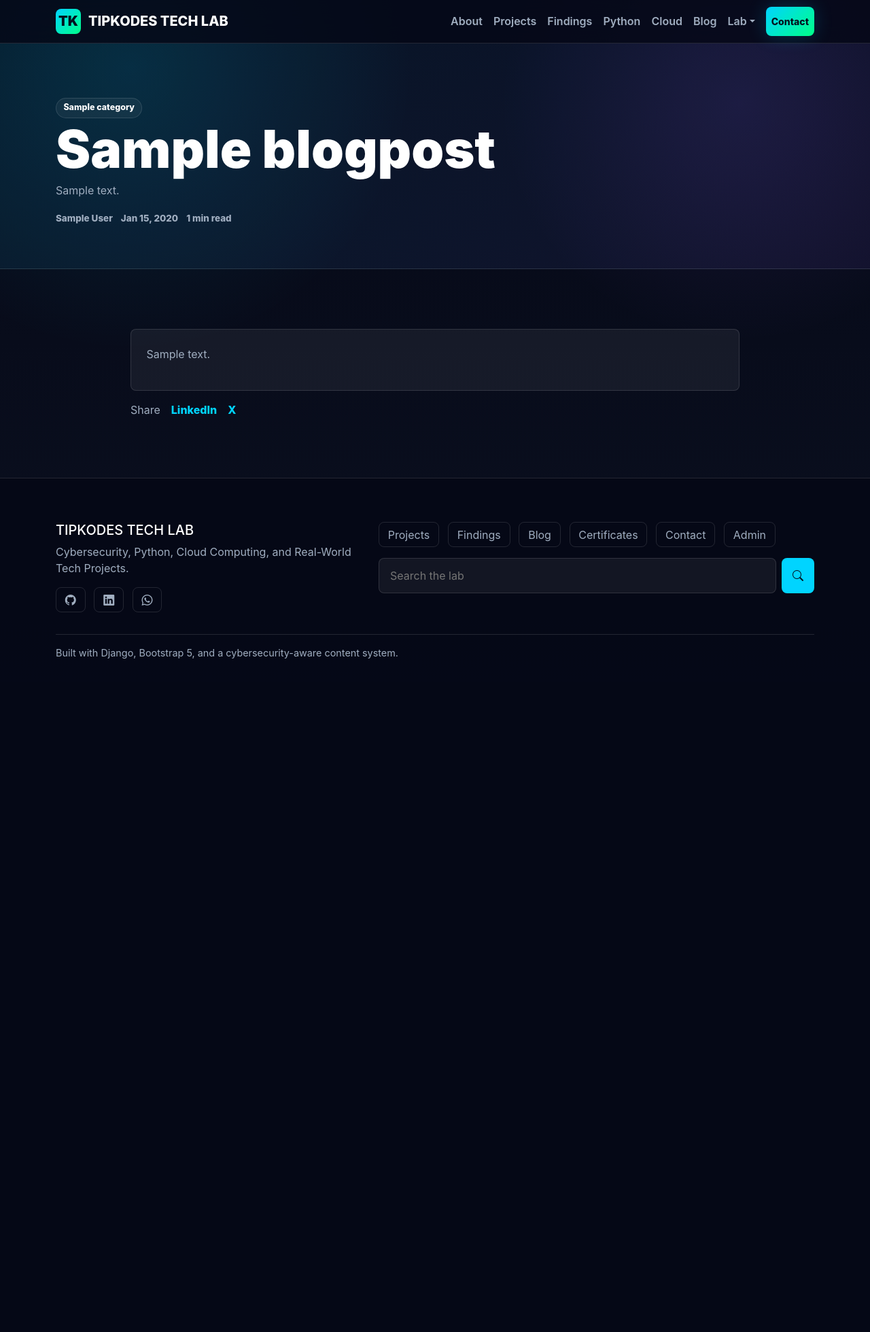
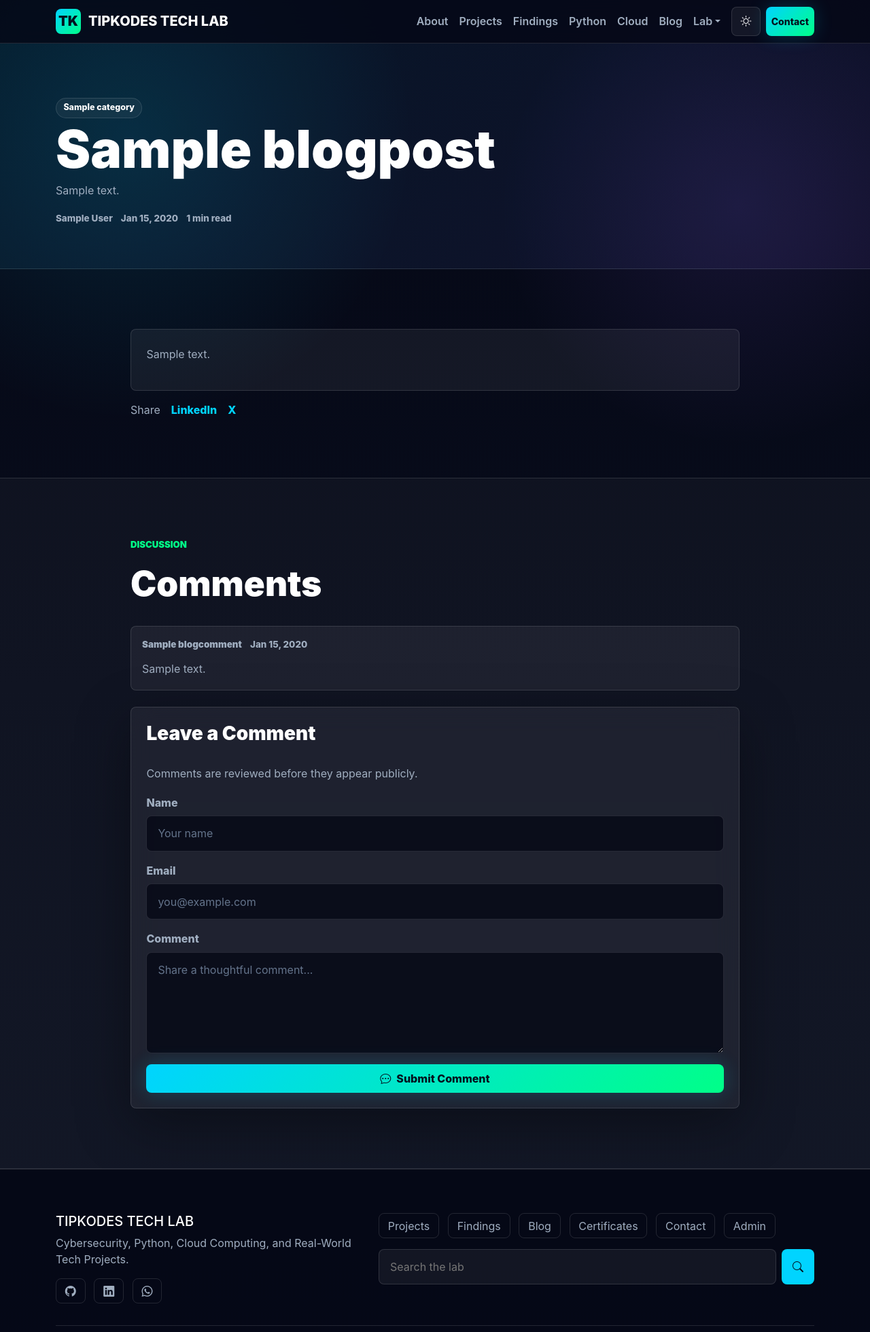
Before and after one commit to TipCodez/tipkodes_tech_lab, a Django app: page /blog/sample/ in a window 1280 px wide. Shown: the top 1960 px of the page at 68% size. Before the commit the page ends 969 px from the top, so only its background shows below. Run offline with Django 5.2, Linux system fonts and the light colour scheme; tables that the repository leaves empty hold one stand-in row (values such as "Sample post").

Commit message:
Add admin dashboard theme toggle and blog comments

```diff
--- a/core/forms.py
+++ b/core/forms.py
@@ -1,6 +1,6 @@
 from django import forms
 
-from .models import ContactMessage
+from .models import BlogComment, ContactMessage
 
 
 class ContactForm(forms.ModelForm):
@@ -19,3 +19,20 @@ class ContactForm(forms.ModelForm):
         if len(message) < 10:
             raise forms.ValidationError("Please enter at least 10 characters.")
         return message
+
+
+class BlogCommentForm(forms.ModelForm):
+    class Meta:
+        model = BlogComment
+        fields = ["name", "email", "comment"]
+        widgets = {
+            "name": forms.TextInput(attrs={"placeholder": "Your name"}),
+            "email": forms.EmailInput(attrs={"placeholder": "you@example.com"}),
+            "comment": forms.Textarea(attrs={"rows": 5, "placeholder": "Share a thoughtful comment..."}),
+        }
+
+    def clean_comment(self):
+        comment = self.cleaned_data["comment"].strip()
+        if len(comment) < 10:
+            raise forms.ValidationError("Please enter at least 10 characters.")
+        return comment
--- a/core/models.py
+++ b/core/models.py
@@ -246,6 +246,20 @@ class BlogPost(SluggedModel):
         return reverse("blog_detail", kwargs={"slug": self.slug})
 
 
+class BlogComment(TimeStampedModel):
+    post = models.ForeignKey(BlogPost, on_delete=models.CASCADE, related_name="comments")
+    name = models.CharField(max_length=120)
+    email = models.EmailField()
+    comment = models.TextField()
+    is_approved = models.BooleanField(default=False)
+
+    class Meta:
+        ordering = ["-created_at"]
+
+    def __str__(self):
+        return f"Comment by {self.name} on {self.post}"
+
+
 class Certificate(SluggedModel):
     issuing_organization = models.CharField(max_length=180)
     category = models.ForeignKey(Category, on_delete=models.SET_NULL, null=True, blank=True, limit_choices_to={"category_type": "certificate"})
--- a/core/views.py
+++ b/core/views.py
@@ -5,7 +5,7 @@ from django.core.paginator import Paginator
 from django.db.models import Count, Q
 from django.shortcuts import get_object_or_404, redirect, render
 
-from .forms import ContactForm
+from .forms import BlogCommentForm, ContactForm
 from .models import (
     BlogPost,
     CareerTrack,
@@ -182,8 +182,24 @@ def blog(request):
 
 def blog_detail(request, slug):
     post = get_object_or_404(BlogPost.objects.prefetch_related("tags"), slug=slug, status=BlogPost.Status.PUBLISHED)
+    comment_form = BlogCommentForm(request.POST or None)
+    if request.method == "POST" and comment_form.is_valid():
+        comment = comment_form.save(commit=False)
+        comment.post = post
+        comment.save()
+        messages.success(request, "Your comment was submitted and is waiting for approval.")
+        return redirect(post.get_absolute_url())
     related = BlogPost.objects.filter(status=BlogPost.Status.PUBLISHED, category=post.category).exclude(pk=post.pk)[:3]
-    return render(request, "blog_detail.html", {"post": post, "related_posts": related})
+    return render(
+        request,
+        "blog_detail.html",
+        {
+            "post": post,
+            "related_posts": related,
+            "comment_form": comment_form,
+            "comments": post.comments.filter(is_approved=True),
+        },
+    )
 
 
 def gallery(request):
--- a/static/css/style.css
+++ b/static/css/style.css
@@ -15,6 +15,20 @@
   --blue: #38bdf8;
   --radius: 8px;
   --shadow: 0 24px 80px rgba(0, 0, 0, 0.35);
+}
+
+[data-theme="light"] {
+  --bg: #f7fafc;
+  --bg-2: #e8eef8;
+  --panel: rgba(255, 255, 255, 0.78);
+  --panel-strong: rgba(255, 255, 255, 0.95);
+  --line: rgba(15, 23, 42, 0.12);
+  --text: #0f172a;
+  --muted: #475569;
+  --cyan: #0369a1;
+  --green: #047857;
+  --violet: #6d28d9;
+  --shadow: 0 24px 60px rgba(15, 23, 42, 0.14);
 }
 
 * { box-sizing: border-box; }
@@ -56,9 +70,24 @@ main { overflow: hidden; }
 .navbar .nav-link:hover, .navbar .nav-link:focus { color: var(--cyan); }
 .navbar-toggler { border-color: var(--line); }
 .navbar-toggler-icon { filter: invert(1); }
+[data-theme="light"] .navbar-toggler-icon { filter: none; }
 .dropdown-menu { background: #10172a; border: 1px solid var(--line); border-radius: var(--radius); }
 .dropdown-item { color: var(--muted); }
 .dropdown-item:hover { background: rgba(0, 212, 255, 0.12); color: var(--text); }
+[data-theme="light"] .lab-navbar { background: rgba(255, 255, 255, 0.88); }
+[data-theme="light"] .dropdown-menu { background: #ffffff; }
+
+.theme-toggle {
+  width: 2.65rem;
+  height: 2.65rem;
+  border-radius: 8px;
+  border: 1px solid var(--line);
+  color: var(--text);
+  background: var(--panel);
+  display: inline-grid;
+  place-items: center;
+}
+.theme-toggle:hover { border-color: var(--cyan); color: var(--cyan); }
 
 .btn {
   border-radius: 8px;
@@ -136,6 +165,7 @@ h1, h2, h3 { letter-spacing: 0; }
 .terminal-top span:nth-child(2) { background: var(--green); }
 .terminal-top span:nth-child(3) { background: var(--violet); }
 .terminal-card pre { margin: 0; padding: 2rem; background: rgba(0, 0, 0, 0.3); border-radius: var(--radius); color: var(--green); white-space: pre-wrap; }
+[data-theme="light"] .terminal-card pre { background: rgba(255, 255, 255, 0.72); }
 
 .section-pad { padding: 5.5rem 0; }
 .alt-section { background: rgba(255, 255, 255, 0.03); border-block: 1px solid var(--line); }
@@ -305,6 +335,15 @@ h1, h2, h3 { letter-spacing: 0; }
 .contact-form { display: grid; gap: 1rem; }
 .contact-form label { color: var(--muted); font-weight: 800; display: grid; gap: 0.45rem; }
 .form-error { color: var(--danger); font-size: 0.9rem; }
+.comment-list { display: grid; gap: 1rem; margin-bottom: 1.5rem; }
+.comment-card {
+  background: var(--panel);
+  border: 1px solid var(--line);
+  border-radius: var(--radius);
+  padding: 1rem;
+}
+.comment-card p, .comment-form p { color: var(--muted); line-height: 1.7; margin: 0.8rem 0 0; }
+.comment-form h3 { font-weight: 900; margin: 0; }
 .share-row { display: flex; gap: 1rem; margin-top: 1rem; color: var(--muted); }
 .share-row a { color: var(--cyan); font-weight: 800; }
 
--- a/static/js/main.js
+++ b/static/js/main.js
@@ -1,4 +1,21 @@
 (function () {
+  const root = document.documentElement;
+  const themeToggle = document.getElementById("themeToggle");
+  const setTheme = (theme) => {
+    root.dataset.theme = theme;
+    localStorage.setItem("tipkodes-theme", theme);
+    if (themeToggle) {
+      const icon = themeToggle.querySelector("i");
+      if (icon) icon.className = theme === "light" ? "bi bi-moon-stars" : "bi bi-sun";
+    }
+  };
+  setTheme(localStorage.getItem("tipkodes-theme") || "dark");
+  if (themeToggle) {
+    themeToggle.addEventListener("click", () => {
+      setTheme(root.dataset.theme === "light" ? "dark" : "light");
+    });
+  }
+
   const nav = document.querySelector(".lab-navbar");
   const updateNav = () => {
     if (!nav) return;
--- a/templates/base.html
+++ b/templates/base.html
@@ -38,6 +38,11 @@
               <li><a class="dropdown-item" href="{% url 'skills' %}">Skills</a></li>
               <li><a class="dropdown-item" href="{% url 'resume' %}">Resume</a></li>
             </ul>
+          </li>
+          <li class="nav-item ms-lg-2">
+            <button class="theme-toggle" type="button" id="themeToggle" aria-label="Toggle dark and light theme">
+              <i class="bi bi-sun"></i>
+            </button>
           </li>
           <li class="nav-item ms-lg-2"><a class="btn btn-lab btn-sm" href="{% url 'contact' %}">Contact</a></li>
         </ul>
--- a/templates/blog_detail.html
+++ b/templates/blog_detail.html
@@ -3,4 +3,34 @@
 {% block content %}
 <section class="detail-hero"><div class="container"><span class="status-badge">{{ post.category.name|default:"Blog" }}</span><h1>{{ post.title }}</h1><p>{{ post.short_excerpt }}</p><div class="meta-row wide"><span>{{ post.author }}</span><span>{{ post.published_date|date:"M d, Y" }}</span><span>{{ post.reading_time }} min read</span></div></div></section>
 <section class="section-pad"><div class="container narrow"><article class="article-body">{{ post.full_content|linebreaks }}</article><div class="share-row"><span>Share</span><a href="https://www.linkedin.com/shareArticle?mini=true&url={{ request.build_absolute_uri }}" target="_blank" rel="noopener">LinkedIn</a><a href="https://twitter.com/intent/tweet?url={{ request.build_absolute_uri }}" target="_blank" rel="noopener">X</a></div></div></section>
+<section class="section-pad alt-section">
+  <div class="container narrow">
+    <div class="section-heading compact">
+      <div>
+        <p class="eyebrow">Discussion</p>
+        <h2>Comments</h2>
+      </div>
+    </div>
+    <div class="comment-list">
+      {% for comment in comments %}
+        <article class="comment-card">
+          <div class="meta-row wide"><strong>{{ comment.name }}</strong><span>{{ comment.created_at|date:"M d, Y" }}</span></div>
+          <p>{{ comment.comment|linebreaksbr }}</p>
+        </article>
+      {% empty %}
+        <div class="empty-state">No approved comments yet.</div>
+      {% endfor %}
+    </div>
+    <form class="contact-form glass-card comment-form" method="post">
+      {% csrf_token %}
+      <h3>Leave a Comment</h3>
+      <p>Comments are reviewed before they appear publicly.</p>
+      {% for field in comment_form %}
+        <label>{{ field.label }}{{ field }}</label>
+        {% if field.errors %}<div class="form-error">{{ field.errors|join:", " }}</div>{% endif %}
+      {% endfor %}
+      <button class="btn btn-lab" type="submit"><i class="bi bi-chat-dots"></i> Submit Comment</button>
+    </form>
+  </div>
+</section>
 {% endblock %}
```
Also changed, not shown: core/admin.py (+21 -0 lines), core/templatetags/admin_extras.py (added, +39 -0 lines), templates/admin/index.html (added, +94 -0 lines), core/migrations/0002_blogcomment.py (added).
